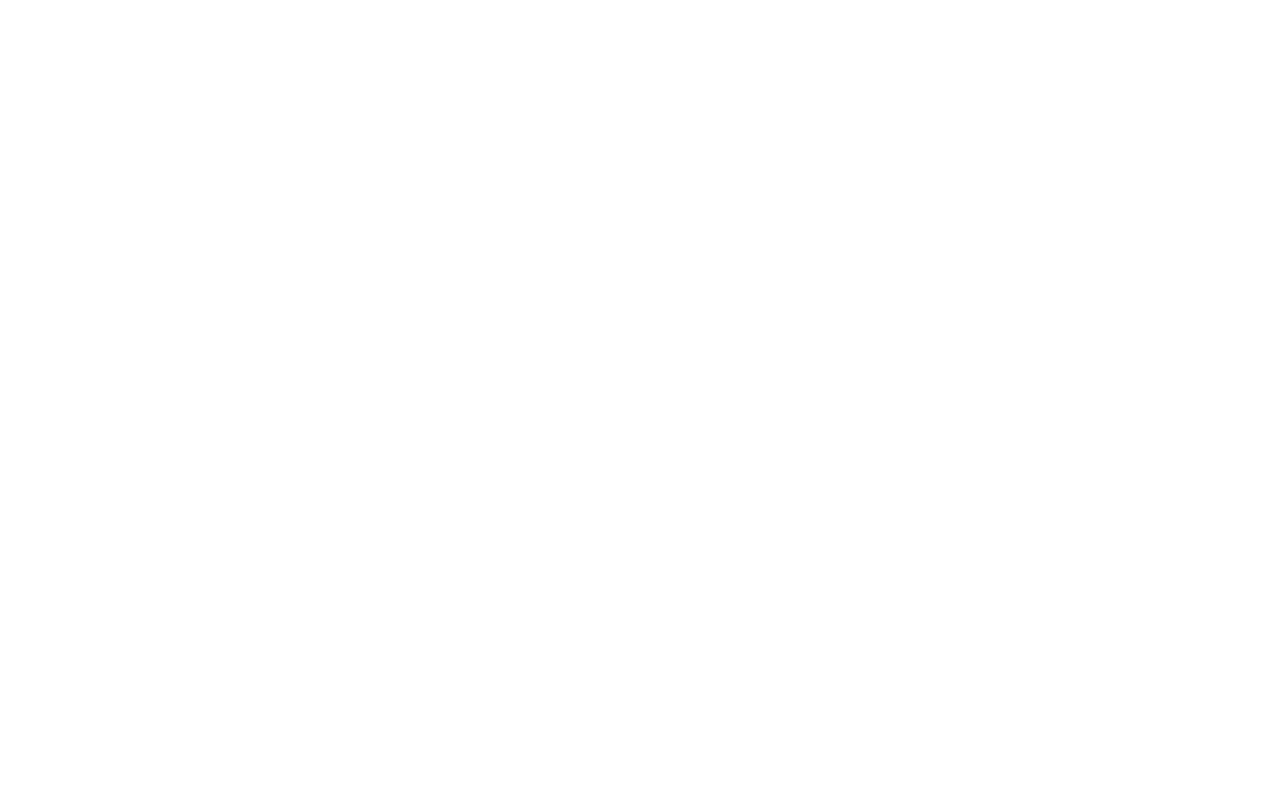
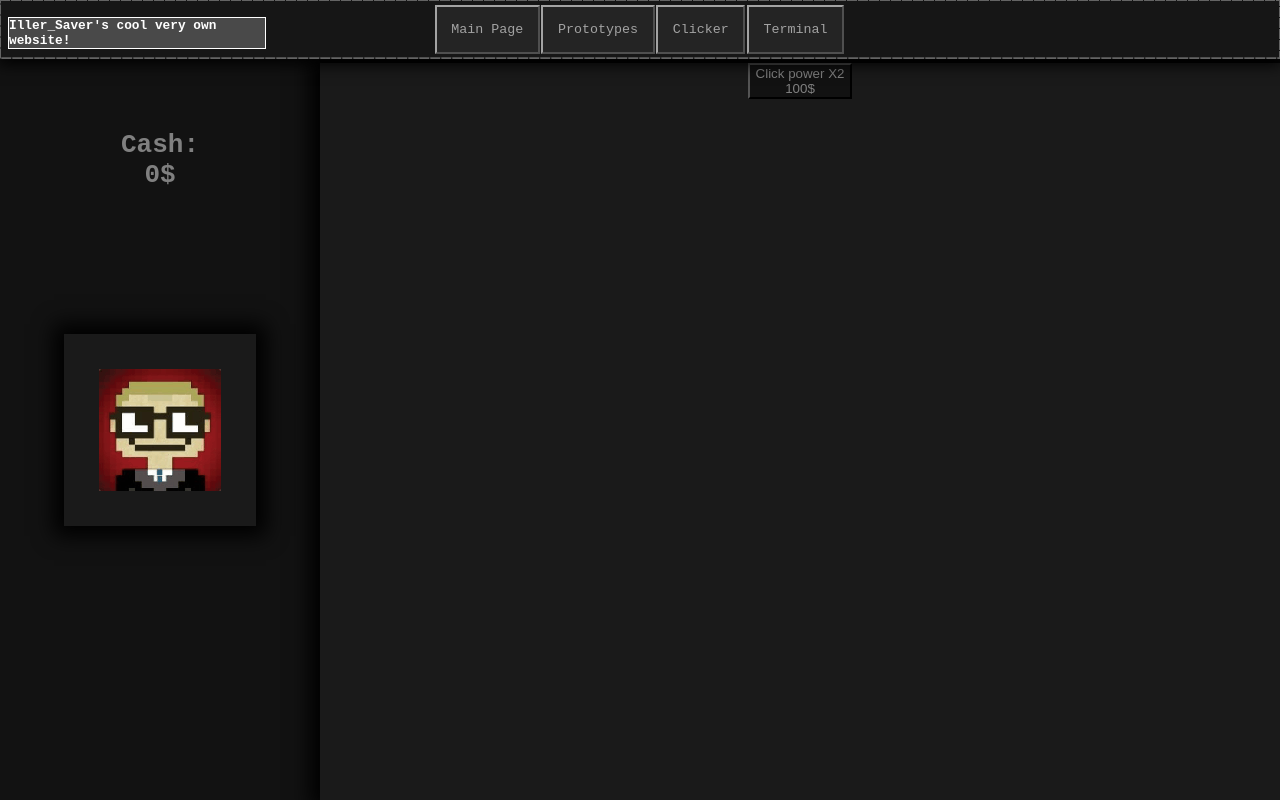
Before and after one commit to illersaver/MyWebsite, a React (Vite) app: page /#/Clicker in a window 1280 px wide. Before the commit this address had no page. Built offline with nearby package versions, Linux system fonts and the light colour scheme.

Commit message:
Clicker bland prototype added

```diff
--- /dev/null
+++ b/src/Components/Clicker/UpgradeButton.css
@@ -0,0 +1,4 @@
+.upgradeButton {
+    background-color: #121212;
+    color: gray;
+}
--- /dev/null
+++ b/src/Components/Clicker/UpgradeButton.jsx
@@ -0,0 +1,24 @@
+import { useState } from 'react';
+import './UpgradeButton.css'
+
+function UpgradeButton(props)
+{
+    const [cost, setCost] = useState(props.cost);
+    function buy() {
+        if (props.cash - cost >= 0) {
+            props.function();
+            setCost((cost * 2.9).toFixed(0));
+            props.setCash(props.cash - cost);
+        }
+    }
+
+    return (
+        <button
+            className="upgradeButton"
+            onClick={() => { buy() }}>
+            {props.text}<br />{cost}$
+        </button>
+    )
+}
+
+export default UpgradeButton;
--- a/src/Components/PageSelector.jsx
+++ b/src/Components/PageSelector.jsx
@@ -11,7 +11,7 @@ function PageSelector() {
                 </svg>
                 <Button text="Main Page" path="/MainPage"></Button>
                 <Button text="Prototypes" path="/Prototypes"></Button>
-                <Button text="Test Page" path="/TestPage"></Button>
+                <Button text="Clicker" path="/Clicker"></Button>
                 <Button text="Terminal" path="/Terminal"></Button>
             </div>
         </div>
--- /dev/null
+++ b/src/Pages/Clicker.css
@@ -0,0 +1,51 @@
+.divBody1Clicker {
+    position: absolute;
+    background-color: #121212;
+    color: gray;
+    z-index: -1;
+    width: 25%;
+    top: calc(2.6vw + 26px);
+    height: calc(100% - (2.6vw + 26px));
+    font-family: monospace;
+    text-align: center;
+}
+
+.divBody2Clicker {
+    position: absolute;
+    background-color: #1a1a1a;
+    color: gray;
+    z-index: -1;
+    left: 25%;
+    top: calc(2.6vw + 30px);
+    width: 75%;
+    box-shadow: 0px 0px 20px 10px black;
+    height: calc(100% - (2.6vw + 30px));
+    text-align: center;
+    font-size: calc(15px + 1vw);
+    line-height: 0.9;
+    font-family: monospace;
+    overflow: auto;
+}
+
+.MainButtonClicker {
+    background-color: #1a1a1a;
+    box-shadow: 0px 0px 20px 10px black;
+    margin: 0;
+    position: absolute;
+    top: 50%;
+    left: 50%;
+    height: 15vw;
+    transform: translate(-50%, -50%);
+    user-select: none;
+    -webkit-user-drag: none;
+}
+
+    .MainButtonClicker:hover {
+        transition: height 0.3s;
+        height: 16vw;
+    }
+
+    .MainButtonClicker:active {
+        transition: height 0.3s;
+        height: 14vw;
+    }
--- /dev/null
+++ b/src/Pages/Clicker.jsx
@@ -0,0 +1,46 @@
+import PageSelector from '../Components/PageSelector.jsx'
+import Me from '../assets/Me.gif';
+import { useState, useRef } from 'react';
+
+import './Clicker.css'
+import UpgradeButton from '../Components/Clicker/UpgradeButton.jsx';
+
+function Clicker() {
+    const [cash, setCash] = useState(0);
+    const clickingPower = useRef(1)
+
+    function mainButtonClicked(){
+        setCash(cash + clickingPower.current);
+    }
+
+    return (
+        <div>
+            <PageSelector />
+
+            <div className="divBody1MainPage">
+
+                <div className="divBody1Clicker">
+                    <h1 className="text">Cash:<br />{cash}$</h1>
+                    <img src={Me}
+                        className="MainButtonClicker"
+                        style={{ "pointer-events": "all" }}
+                        onClick={() => { mainButtonClicked() }} />
+                </div>
+
+                <div className="divBody2Clicker">
+                    <UpgradeButton
+                        text="Click power X2"
+                        cash={cash}
+                        setCash={setCash}
+                        cost={100}
+                        function={() => {
+                            clickingPower.current *= 2;
+                        }}>
+                    </UpgradeButton>
+                </div>
+            </div>
+        </div>
+    );
+}
+
+export default Clicker;
--- a/src/Pages/MainPage.jsx
+++ b/src/Pages/MainPage.jsx
@@ -22,10 +22,12 @@ function MainPage() {
                     <div className="links">
                         <button
                             className="steamButton"
-                            onClick={() => { window.open('https://steamcommunity.com/id/illersaver/', '_blank') }}>Steam</button>
+                            onClick={() => { window.open('https://steamcommunity.com/id/illersaver/', '_blank') }}>Steam
+                        </button>
                         <button
                             className="discordButton"
-                            onClick={() => { window.open('https://discord.com/users/530120192290979850', '_blank') }}>Discord</button>
+                            onClick={() => { window.open('https://discord.com/users/530120192290979850', '_blank') }}>Discord
+                        </button>
                     </div>
                 </div>
             </div>
--- a/src/Pages/TestPage.jsx
+++ b/src/Pages/TestPage.jsx
@@ -1,5 +1,6 @@
 import PageSelector from '../Components/PageSelector.jsx'
 import './TestPage.css'
+
 function TestPage() {
     return (
         <div>
--- a/src/main.jsx
+++ b/src/main.jsx
@@ -3,7 +3,7 @@ import { HashRouter, Routes, Route } from "react-router-dom";
 
 import MainPage from './Pages/MainPage.jsx';
 import Prototypes from './Pages/Prototypes.jsx';
-import TestPage from './Pages/TestPage.jsx';
+import Clicker from './Pages/Clicker.jsx';
 import Terminal from './Pages/Terminal.jsx';
 
 createRoot(document.getElementById('root')).render(
@@ -12,7 +12,7 @@ createRoot(document.getElementById('root')).render(
             <Route path="/" element={<MainPage />} />
             <Route path="/MainPage" element={<MainPage />} />
             <Route path="/Prototypes" element={<Prototypes />} />
-            <Route path="/TestPage" element={<TestPage />} />
+            <Route path="/Clicker" element={<Clicker />} />
             <Route path="/Terminal" element={<Terminal />} />
         </Routes>
     </HashRouter>
```
Also changed, not shown: 5 other files (tests, documents, lock files or other folders).
